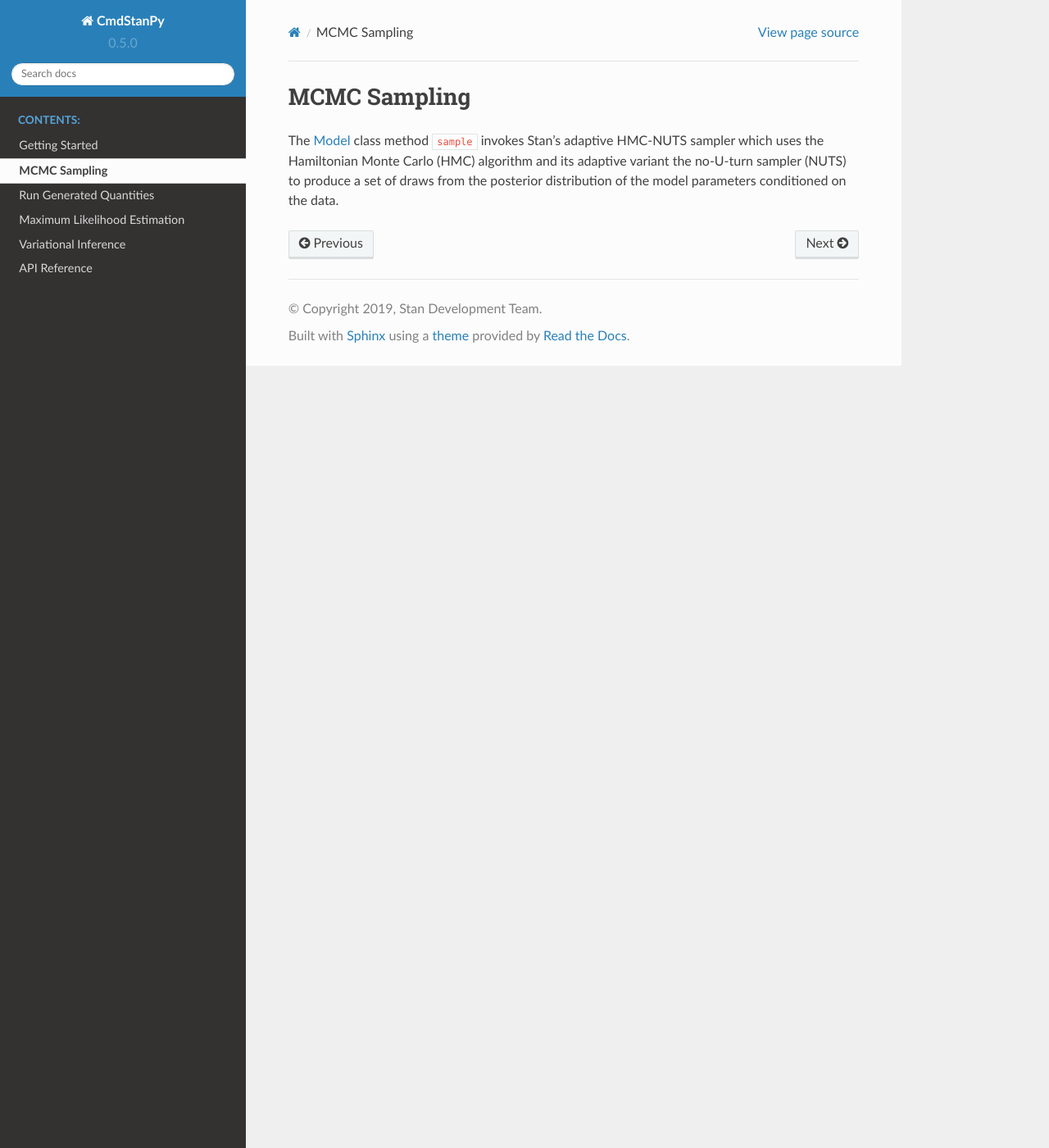
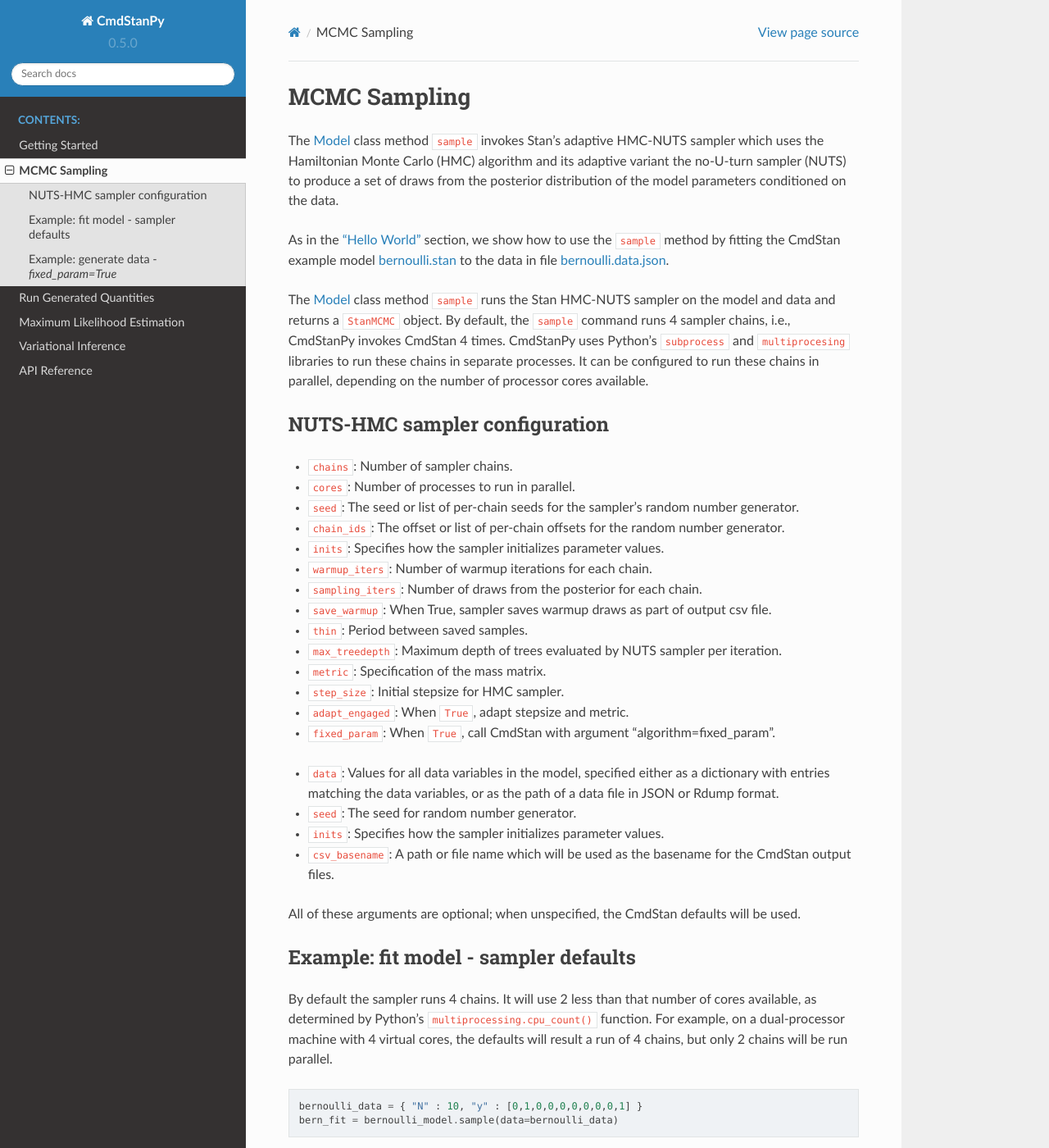
Before and after one commit to stan-dev/cmdstanpy, a Sphinx documentation site: the page built from docs/sample.rst, in a window 1280 px wide and 1400 px high. Shown: the whole window at 82% size. Built offline with Sphinx 7.4.7 and the Read the Docs theme 2.0.0, drawn with Linux system fonts in a browser that asks for light colours; formulas are drawn with MathJax 3; some of the changed text lies outside the part shown.

Commit message:
checkpointing

```diff
--- /dev/null
+++ b/docs/common_config.rst
@@ -0,0 +1,8 @@
+
+- ``data``: Values for all data variables in the model, specified either as a dictionary with entries matching the data variables, or as the path of a data file in JSON or Rdump format.
+
+- ``seed``: The seed for random number generator.
+
+- ``inits``:  Specifies how the sampler initializes parameter values.
+
+- ``csv_basename``:  A path or file name which will be used as the basename for the CmdStan output files.
--- a/docs/getting_started.rst
+++ b/docs/getting_started.rst
@@ -3,4 +3,5 @@ Getting Started
 
 .. include:: installation.rst
 
+.. _hello_world:
 .. include:: hello_world.rst
--- a/docs/index.rst
+++ b/docs/index.rst
@@ -14,7 +14,7 @@
 
 
 .. toctree::
-   :maxdepth: 5
+   :maxdepth: 4
    :caption: Contents:
 
    getting_started
--- a/docs/sample.rst
+++ b/docs/sample.rst
@@ -5,3 +5,119 @@ The :ref:`class_model` class method  ``sample`` invokes Stan's adaptive HMC-NUTS
 sampler which uses the Hamiltonian Monte Carlo (HMC) algorithm
 and its adaptive variant the no-U-turn sampler (NUTS) to produce a set of
 draws from the posterior distribution of the model parameters conditioned on the data.
+
+
+As in the :ref:`hello_world` section, we show how to use the ``sample`` method
+by fitting the CmdStan example model
+`bernoulli.stan <https://github.com/stan-dev/cmdstanpy/blob/master/test/data/bernoulli.stan>`__
+to the data in file
+`bernoulli.data.json <https://github.com/stan-dev/cmdstanpy/blob/master/test/data/bernoulli.data.json>`__.
+
+The :ref:`class_model` class method  ``sample`` runs the Stan HMC-NUTS sampler on the model and data
+and returns a ``StanMCMC`` object.
+By default, the ``sample`` command runs 4 sampler chains, i.e., CmdStanPy invokes CmdStan 4 times.
+CmdStanPy uses Python's ``subprocess`` and ``multiprocesing`` libraries to run these chains in separate
+processes. It can be configured to run these chains in parallel, depending on the number of
+processor cores available.
+
+NUTS-HMC sampler configuration
+------------------------------
+
+- ``chains``: Number of sampler chains.
+
+- ``cores``: Number of processes to run in parallel.
+
+- ``seed``: The seed or list of per-chain seeds for the sampler's random number generator.
+
+- ``chain_ids``: The offset or list of per-chain offsets for the random number generator.
+
+- ``inits``: Specifies how the sampler initializes parameter values.
+
+- ``warmup_iters``: Number of warmup iterations for each chain.
+
+- ``sampling_iters``: Number of draws from the posterior for each chain.
+
+- ``save_warmup``: When True, sampler saves warmup draws as part of output csv file.
+
+- ``thin``: Period between saved samples.
+
+- ``max_treedepth``: Maximum depth of trees evaluated by NUTS sampler per iteration.
+
+- ``metric``: Specification of the mass matrix.
+
+- ``step_size``: Initial stepsize for HMC sampler.
+
+- ``adapt_engaged``: When ``True``, adapt stepsize and metric.
+
+- ``fixed_param``: When ``True``, call CmdStan with argument "algorithm=fixed_param".
+
+.. include:: common_config.rst
+
+All of these arguments are optional; when unspecified, the CmdStan defaults will be used.
+
+
+Example: fit model - sampler defaults
+-------------------------------------
+
+By default the sampler runs 4 chains.
+It will use 2 less than that number of cores available, as determined by Python's ``multiprocessing.cpu_count()`` function.  For example, on a dual-processor machine with 4 virtual cores, the defaults will result a run of 4 chains, but only 2 chains will be run parallel.
+
+.. code-block:: python
+
+    bernoulli_data = { "N" : 10, "y" : [0,1,0,0,0,0,0,0,0,1] }
+    bern_fit = bernoulli_model.sample(data=bernoulli_data)
+
+
+Example: generate data - `fixed_param=True`
+-------------------------------------------
+
+
+The Stan programming language can be used to write Stan programs which generate
+simulated data for a set of known parameter values by calling Stan's RNG functions.
+Such programs don't need to declare parameters or model blocks because all
+computation is done in the generated quantities block.
+
+For example, the Stan program
+`bernoulli.stan <https://github.com/stan-dev/cmdstanpy/blob/master/test/data/bernoulli_datagen.stan>`__
+can be used to generate a dataset of simulated data, where each row in the dataset consists of ``N`` draws from a Bernoulli distribution given probability ``theta``:
+
+.. code-block::
+
+    data {
+      int<lower=0> N;
+      real<lower=0,upper=1> theta;
+    }
+    generated quantities {
+      int y_sim[N];
+      for (n in 1:N)
+        y_sim[n] = bernoulli_rng(theta);
+    }
+
+This program doesn't contain parameters or a model block, therefore
+we run the sampler without ding any MCMC estimation by
+specifying ``fixed_param=True``.
+The sampler runs without updating the Markov Chain,
+thus the values of all parameters and
+transformed parameters are constant across all draws and
+only those values in the generated quantities block that are
+produced by RNG functions may change.
+
+.. code-block:: python
+
+    bern_datagen_stan = os.path.join('test', 'data', 'bernoulli_datagen.stan')
+    bern_gen_model = Model(stan_file=bern_gen_stan)
+    bern_gen_model.compile()
+    bern_datagen_data = { 'N' : 10, 'theta' : 0.33 }
+    sim_data = bern_gen_model.sample(data=bern_gen_data, fixed_param=True)
+
+When ``fixed_param=True``, the ``sample`` method only runs 1 chain by default.
+
+Compute statistics on returned drawset
+
+.. code-block:: python
+
+    sim_data_summary = sim_data.summary()
+    thetas_rep = sim_summary['Mean'][1:]
+    thetas_rep.plot.density()
+    sample_draw = sim_data.sample[1,0,:]
+    sample_draw
```
Also changed, not shown: docs/advi.rst (+33 -7 lines), docs/generate_quantities.rst (+12 -0 lines), docs/hello_world.rst (+10 -10 lines), docs/notebooks/Run Generated Quantities.ipynb.
